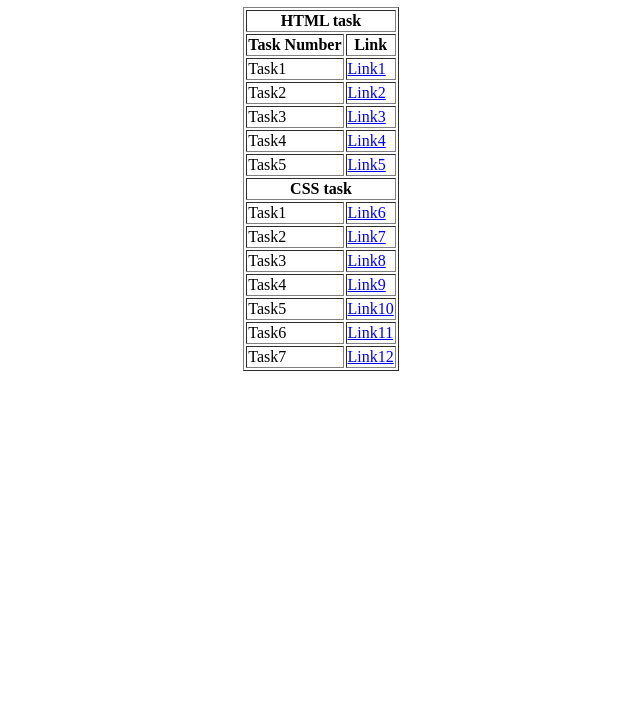
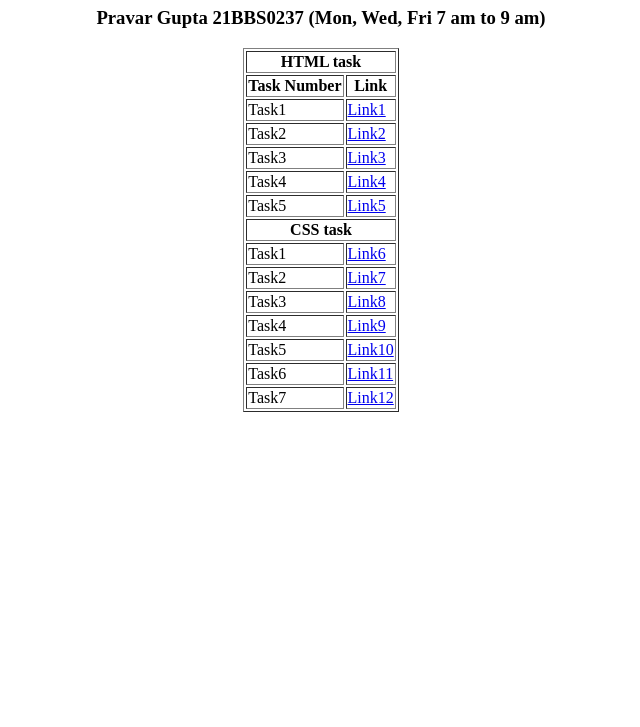
Before and after one commit to pravargupta/EthnusMernAssignment1, a plain HTML site: page index.html in a window 1280 px wide. Shown: the part 73-800 px from the top of the page, without its empty margins (319-959 px from the left). Drawn offline with Linux system fonts and the light colour scheme.

Commit message:
Update index.html

```diff
--- a/index.html
+++ b/index.html
@@ -8,6 +8,7 @@
 <body>
     <center>
         <h1>Index page</h1>
+        <h3>Pravar Gupta 21BBS0237 (Mon, Wed, Fri 7 am to 9 am)</h3>
         <table border="1">
             <tr>
                 <th colspan="2">HTML task</th>
```
